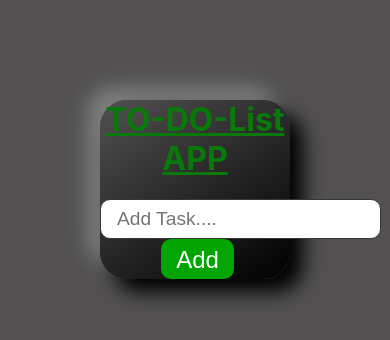
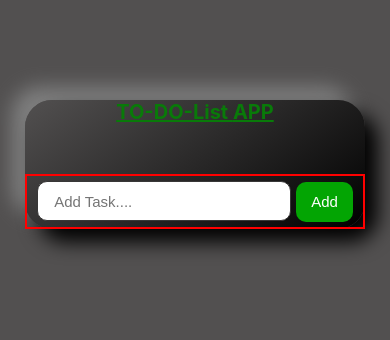
Before and after one commit to SommyTechFx/to-do-list-app, a React (Create React App) app: page / in a window 390 px wide. Shown: the top 340 px of the page. Built offline with nearby package versions, Linux system fonts and the light colour scheme; the HTML template or start-up script is replaced by a standard one.

Commit message:
made it more responsive

```diff
--- a/src/Todolist.jsx
+++ b/src/Todolist.jsx
@@ -49,7 +49,7 @@ function ToDoList() {
         TO-DO-List <span>APP</span>{" "}
       </h1>
 
-      <div>
+  <div className="text-space">
     <input
       type="text"
       placeholder="Add Task...."
--- a/src/index.css
+++ b/src/index.css
@@ -14,9 +14,10 @@ code {
 }
 
 .to-do-list{
+  flex: 1;
   text-align: center;
   margin-top: 100px;
-  border-radius: 33px;
+   border-radius: 33px;
   border-radius: 27px;
   margin-left: 100px;
   margin-right: 100px;
@@ -27,10 +28,17 @@ box-shadow:  13px 13px 20px black,
 
 }
 
+input{
+  width: 500px;
+}
+.text-space{
+  padding: 20px;
+}
 h1{
   color: rgb(9, 122, 9);
   font-size: 2rem;
   text-decoration: underline ;
+  margin-bottom: 50px;
 
 
 }
@@ -92,6 +100,7 @@ input[type = "text"]{
   border-radius: 10px;
   padding: 8px 16px;
   align-items: baseline;
+  flex: 1;
 
 
 }
@@ -119,8 +128,168 @@ li{
 
 }
 
+
 .delete-btn, .edit-btn{
   padding: 8px 12px;
  margin-left: 5px;
 
 }
+
+@media  (width < 990px ){
+  .to-do-list{
+    margin-left: 100px;
+    margin-right: 100px;
+  }
+}
+
+@media  (width < 700px ){
+  .to-do-list{
+    margin-left: 100px;
+    margin-right: 100px;
+
+  }
+
+  .text-space{
+    border: 2px solid red;
+    padding: 10px;
+
+  }
+
+
+}
+
+@media  (width < 600px ){
+  .to-do-list{
+    margin-left: 80px;
+    margin-right: 80px;
+  }
+  h1{
+    font-size: 25px;
+  }
+
+  .text-space{
+    border: 2px solid red;
+    padding: 5px;
+
+  }
+
+  /* ::placeholder{
+
+  } */
+  input{
+    width: 250px;
+  }
+}
+
+
+
+@media  (width < 540px ){
+  .to-do-list{
+    margin-left: 50px;
+    margin-right: 50px;
+  }
+  h1{
+    font-size: 25px;
+  }
+
+  .text-space{
+    border: 2px solid red;
+    padding: 10px;
+
+  }
+
+  ::placeholder{
+   font-size: 18px;
+  }
+
+
+}
+
+@media  (width < 480px ){
+  .to-do-list{
+    margin-left: 30px;
+    margin-right: 30px;
+  }
+  h1{
+    font-size: 25px;
+  }
+
+  .text-space{
+    border: 2px solid red;
+    padding: 5px;
+    margin-bottom: 30px;
+
+  }
+
+  ::placeholder{
+   font-size: 15px;
+  }
+  button.add-btn{
+    font-size: 20px;
+  }
+
+  input{
+    width: 250px;
+  }
+  }
+
+  @media  (width < 420px ){
+    .to-do-list{
+      margin-left: 25px;
+      margin-right: 25px;
+    }
+    h1{
+      font-size: 20px;
+    }
+
+    .text-space{
+      border: 2px solid red;
+      padding: 5px;
+      margin-bottom: 30px;
+
+    }
+
+    ::placeholder{
+     font-size: 15px;
+    }
+    button.add-btn{
+      font-size: 15px;
+    }
+
+    input{
+      width: 220px;
+    }
+    }
+
+    @media  (width < 390px ){
+      .to-do-list{
+        margin-left: 25px;
+        margin-right: 25px;
+      }
+      h1{
+        font-size: 20px;
+      }
+
+      .text-space{
+        /* border: 2px solid red; */
+        padding: 5px;
+        margin-bottom: 30px;
+
+      }
+
+      ::placeholder{
+       font-size: 12px;
+      }
+
+      button{
+        height: 30px;
+      }
+      button.add-btn{
+        font-size: 12px;
+      }
+
+      input{
+        width: 150px;
+        height: 12px;
+      }
+      }
```
Lines whose indentation alone changed are shown as unchanged.
